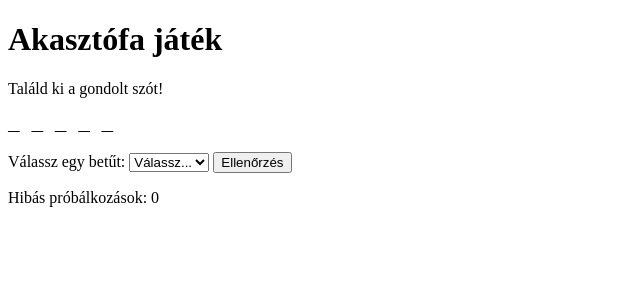
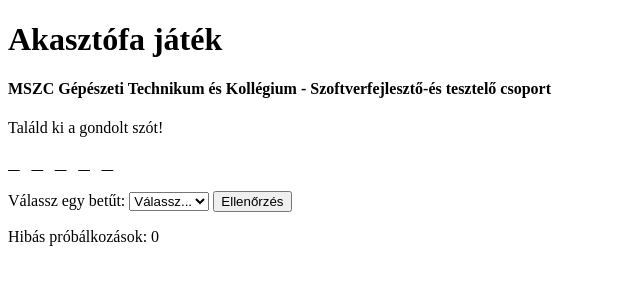
Before and after one commit to HAMVASISTVAN/Hangman_Jatek, a website: page Akasztofa_kesz.html in a window 1280 px wide. Shown: the whole page, without its empty margins (0-640 px from the left). Drawn offline with Linux system fonts and the light colour scheme; no server answers.

Commit message:
Update Akasztofa_kesz.html

```diff
--- a/Akasztofa_kesz.html
+++ b/Akasztofa_kesz.html
@@ -12,6 +12,7 @@
 </head>
 <body>
     <h1>Akasztófa játék</h1>
+    <h4>MSZC Gépészeti Technikum és Kollégium  - Szoftverfejlesztő-és tesztelő csoport</h4>
     <p>Találd ki a gondolt szót!</p>
     <h2 id="szo">_ _ _ _ _</h2>
     <label for="betu">Válassz egy betűt:</label>
```
